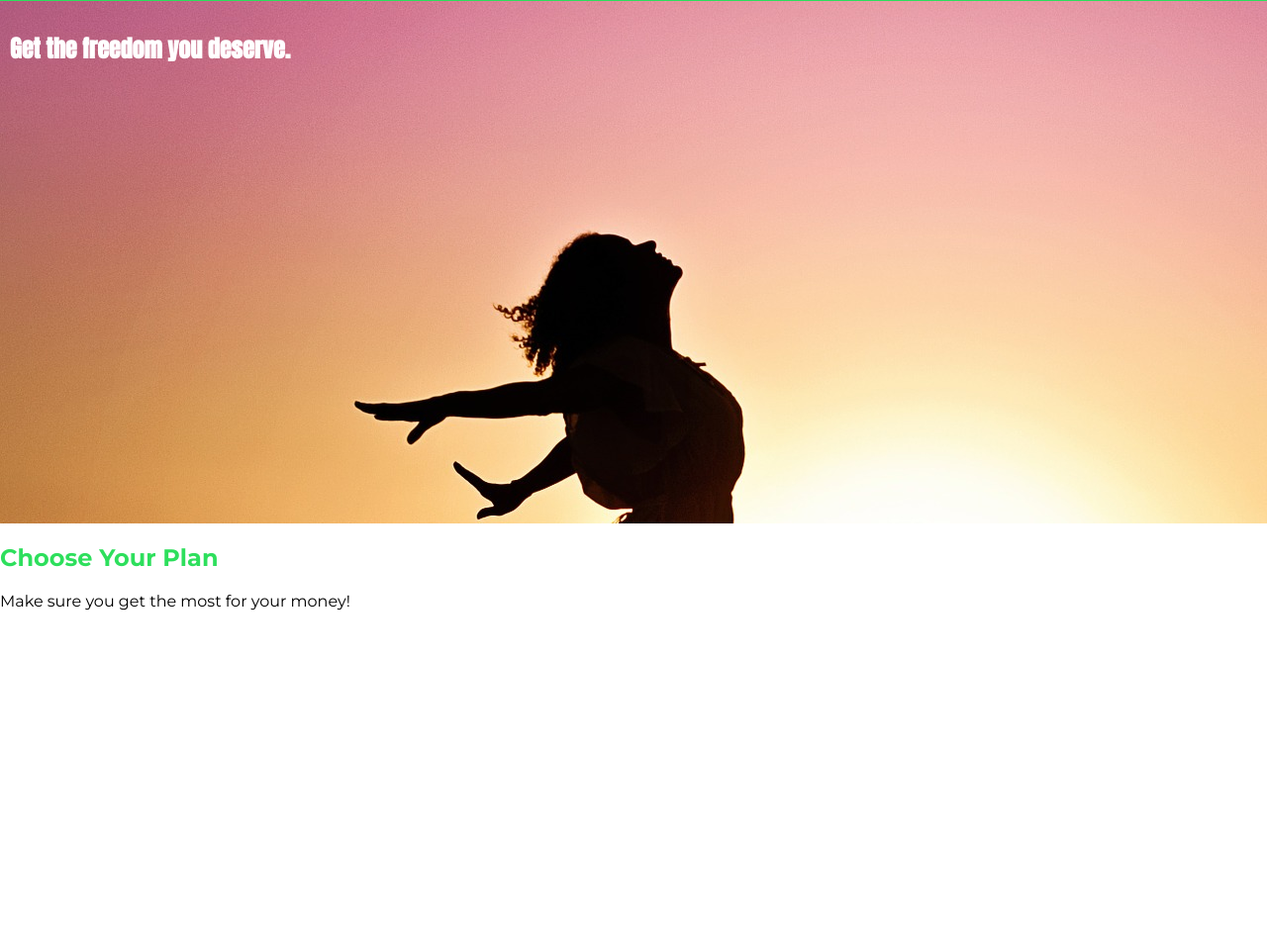
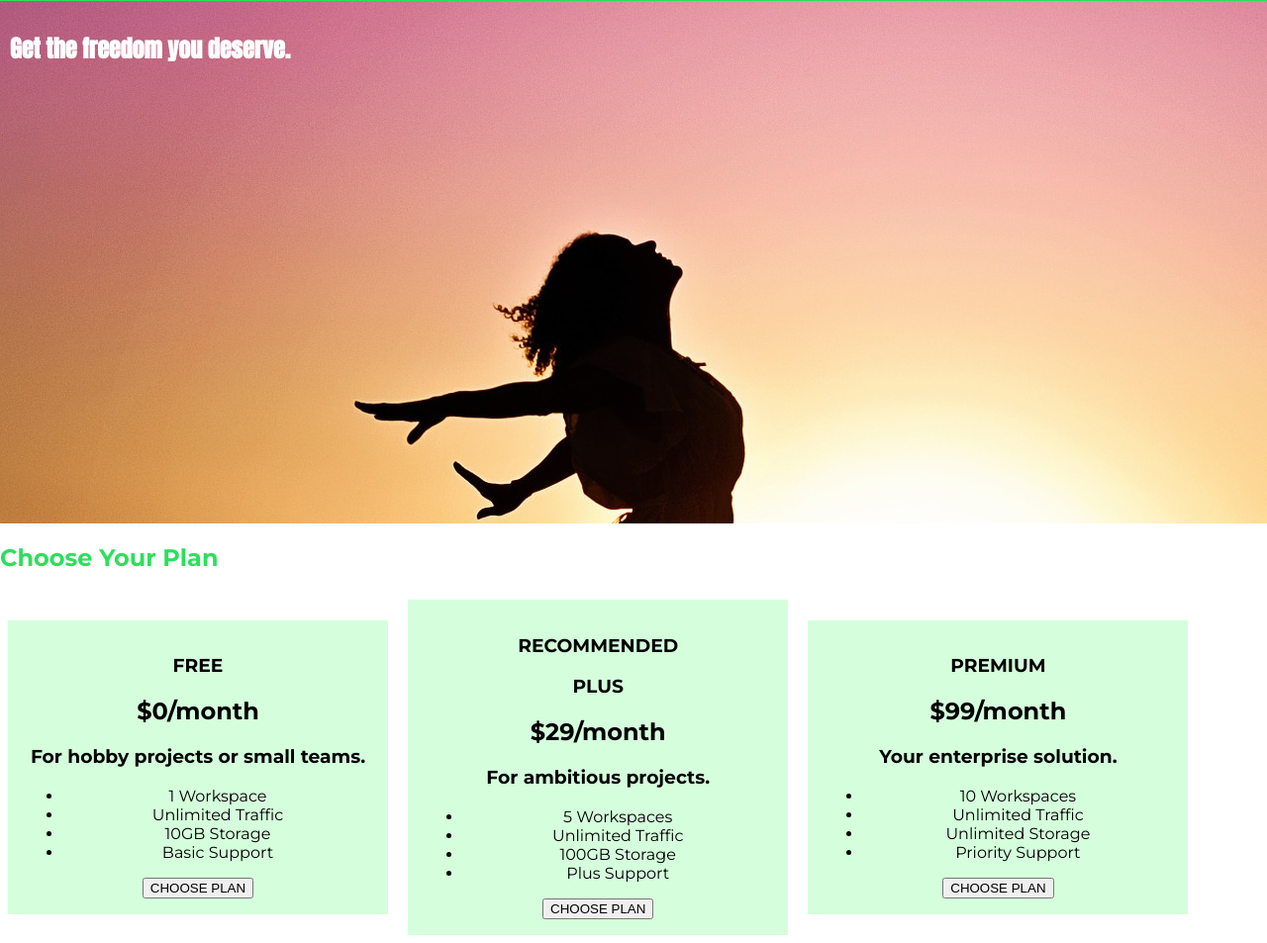
Before and after one commit to DCichosz/CSS-All, a plain HTML site: page CSS Project/index.html in a window 1280 px wide. Shown: the part 42-995 px from the top of the page at 99% size. Before the commit the page ends 800 px from the top, so only its background shows below. Drawn offline with Linux system fonts and the light colour scheme.

Commit message:
plans update

```diff
--- a/CSS Examples/more-on-selectors/main.css
+++ b/CSS Examples/more-on-selectors/main.css
@@ -18,6 +18,11 @@ a.active {
     color: #521751
 }
 
+/* wszystkie a, ktore nie maja klasy active */
+a:not(.active) {
+    color: blue;
+}
+
 .main-section {
     height: 800px;
     border: 1px solid #ccc;
--- a/CSS Project/index.html
+++ b/CSS Project/index.html
@@ -1,14 +1,19 @@
 <!DOCTYPE html>
 <html lang="en">
-
   <head>
-    <meta charset="UTF-8">
-    <meta http-equiv="X-UA-Compatible" content="ie=edge">
+    <meta charset="UTF-8" />
+    <meta http-equiv="X-UA-Compatible" content="ie=edge" />
     <title>uHost</title>
-    <link rel="shortcut icon" href="favicon.png">
-    <link href="https://fonts.googleapis.com/css?family=Anton" rel="stylesheet">
-    <link href="https://fonts.googleapis.com/css?family=Montserrat:400,700" rel="stylesheet">
-    <link rel="stylesheet" href="main.css">
+    <link rel="shortcut icon" href="favicon.png" />
+    <link
+      href="https://fonts.googleapis.com/css?family=Anton"
+      rel="stylesheet"
+    />
+    <link
+      href="https://fonts.googleapis.com/css?family=Montserrat:400,700"
+      rel="stylesheet"
+    />
+    <link rel="stylesheet" href="main.css" />
   </head>
 
   <body>
@@ -38,9 +43,52 @@
       </section>
       <section id="plans">
         <h1 class="section-title">Choose Your Plan</h1>
-            <p>Make sure you get the most for your money!</p>
+        <div>
+          <article class="plan">
+            <h1>FREE</h1>
+            <h2>$0/month</h2>
+            <h3>For hobby projects or small teams.</h3>
+            <ul>
+              <li>1 Workspace</li>
+              <li>Unlimited Traffic</li>
+              <li>10GB Storage</li>
+              <li>Basic Support</li>
+            </ul>
+            <div>
+              <button>CHOOSE PLAN</button>
+            </div>
+          </article>
+          <article class="plan">
+            <h1>RECOMMENDED</h1>
+            <h1>PLUS</h1>
+            <h2>$29/month</h2>
+            <h3>For ambitious projects.</h3>
+            <ul>
+              <li>5 Workspaces</li>
+              <li>Unlimited Traffic</li>
+              <li>100GB Storage</li>
+              <li>Plus Support</li>
+            </ul>
+            <div>
+              <button>CHOOSE PLAN</button>
+            </div>
+          </article>
+          <article class="plan">
+            <h1>PREMIUM</h1>
+            <h2>$99/month</h2>
+            <h3>Your enterprise solution.</h3>
+            <ul>
+              <li>10 Workspaces</li>
+              <li>Unlimited Traffic</li>
+              <li>Unlimited Storage</li>
+              <li>Priority Support</li>
+            </ul>
+            <div>
+              <button>CHOOSE PLAN</button>
+            </div>
+          </article>
+        </div>
       </section>
     </main>
   </body>
-
 </html>
--- a/CSS Project/main.css
+++ b/CSS Project/main.css
@@ -21,6 +21,16 @@ body {
 #product-overview h1 {
   color: white;
   font-family: 'Anton', sans-serif;
+}
+
+.plan {
+  background: #d5ffdc;
+  text-align: center;
+  padding: 16px;
+  margin: 8px;
+  display: inline-block;
+  width: 30%;
+  vertical-align: middle;
 }
 
 /* h1 {
```
Lines whose indentation alone changed are shown as unchanged.
